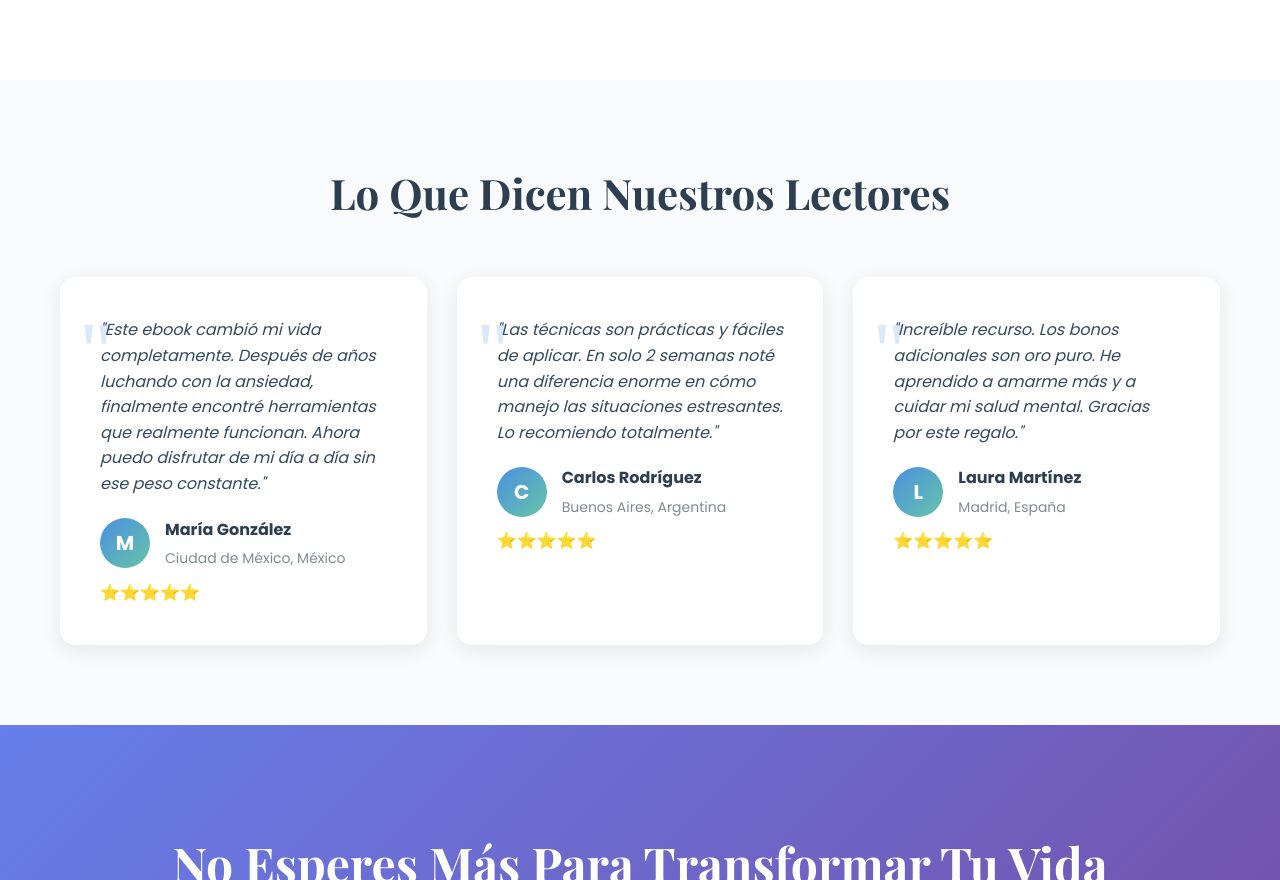
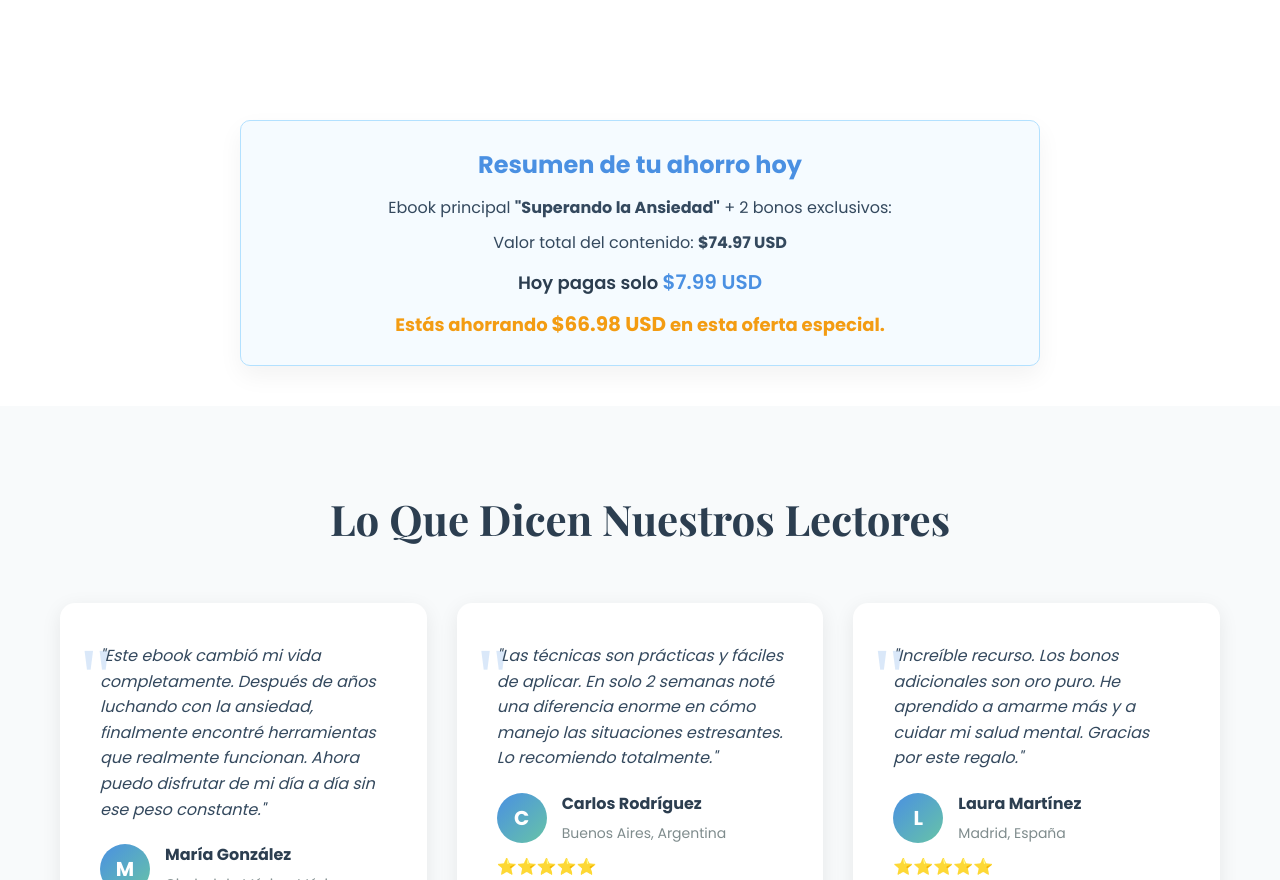
Before and after one commit to johanespinoza/ansiedad, a plain HTML site: page index.html in a window 1280 px wide. Shown: the part 4983-5863 px from the top of the page. Drawn offline with nearby package versions, Linux system fonts and the light colour scheme.

Commit message:
Add files via upload

```diff
--- a/index.html
+++ b/index.html
@@ -193,6 +193,27 @@
         </div>
     </section>
 
+    <!-- Savings Summary Box -->
+    <section class="savings-summary" style="padding: 40px 0;">
+        <div class="container">
+            <div style="border-radius: 10px; padding: 25px 20px; background: #f5fbff; border: 1px solid #b3e1ff; text-align: center; max-width: 800px; margin: 0 auto; box-shadow: 0 10px 25px rgba(0,0,0,0.05);">
+                <h2 style="margin-bottom: 10px; font-size: 24px; color: var(--primary-color);">Resumen de tu ahorro hoy</h2>
+                <p style="font-size: 16px; color: var(--text-dark); margin-bottom: 10px;">
+                    Ebook principal <strong>"Superando la Ansiedad"</strong> + 2 bonos exclusivos:
+                </p>
+                <p style="font-size: 16px; color: var(--text-dark); margin-bottom: 10px;">
+                    Valor total del contenido: <strong>$74.97 USD</strong>
+                </p>
+                <p style="font-size: 18px; color: var(--dark-color); margin-bottom: 10px; font-weight: 600;">
+                    Hoy pagas solo <span style="font-size: 20px; color: var(--primary-color);">$7.99 USD</span>
+                </p>
+                <p style="font-size: 18px; color: var(--accent-color); font-weight: 700;">
+                    Estás ahorrando <span style="font-size: 20px;">$66.98 USD</span> en esta oferta especial.
+                </p>
+            </div>
+        </div>
+    </section>
+
     <!-- Testimonials -->
     <section class="testimonials">
         <div class="container">
```
